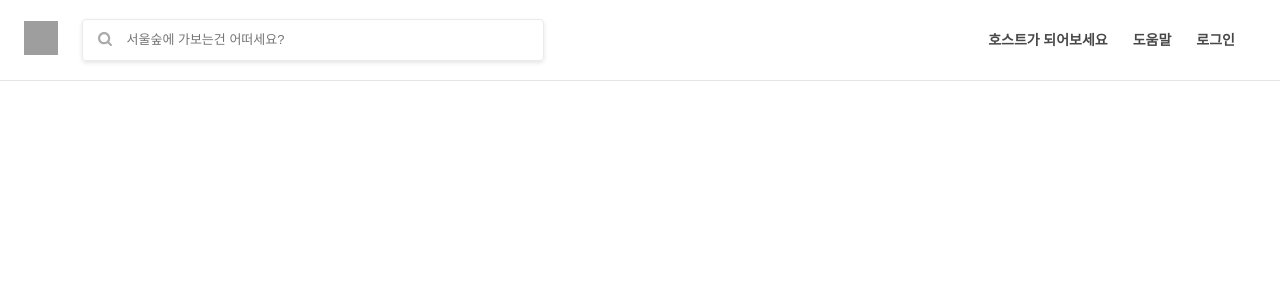
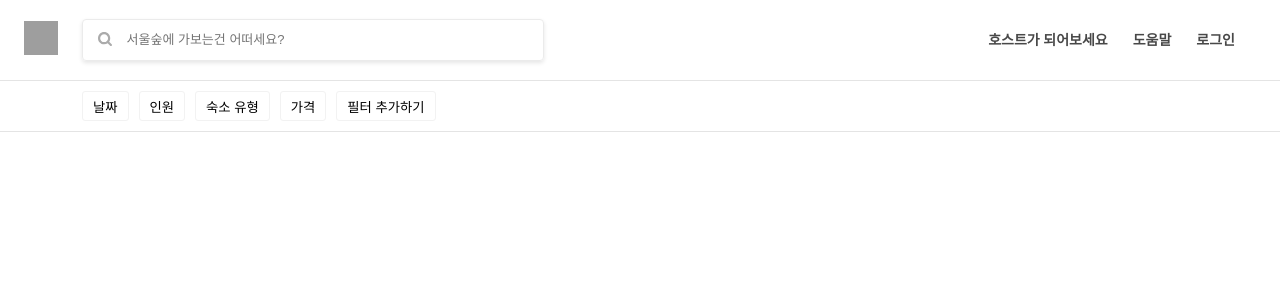
Before and after one commit to hzoou/membership_airbnb, a React (Create React App) app in the folder client/: page / in a window 1280 px wide. Shown: the top 300 px of the page. Built offline with nearby package versions, Linux system fonts and the light colour scheme; grey boxes are pictures that could not be loaded.

Commit message:
Add Filter Component UI
조건들을 필터링해주는 버튼 UI 구성

```diff
--- a/client/src/App.js
+++ b/client/src/App.js
@@ -1,11 +1,13 @@
 import React from 'react';
 import Header from "./components/Header";
+import Filter from "./components/Filter";
 import './App.css';
 
 const App = () => {
   return (
     <div className="App">
         <Header />
+        <Filter />
     </div>
   );
 };
--- /dev/null
+++ b/client/src/components/Filter.js
@@ -0,0 +1,38 @@
+import React from 'react';
+import styled from 'styled-components';
+
+const FilterDiv = styled.div`
+    height: 50px;
+    display: flex;
+    padding: 0 72px;
+    border-bottom: 1px solid #e4e4e4;
+`;
+
+const FilterBar = styled.button`
+    height: 30px;
+    padding: 0 10px;
+    margin: auto 0 auto 10px;
+    background: white;
+    border: 1px solid #F2F2F2;
+    border-radius: 3px;
+    cursor: pointer;
+    outline: none;
+
+    &:hover {
+        background: #F2F2F2;
+    }
+`;
+
+const Filter = () => {
+    return (
+        <FilterDiv>
+            <FilterBar>날짜</FilterBar>
+            <FilterBar>인원</FilterBar>
+            <FilterBar>숙소 유형</FilterBar>
+            <FilterBar>가격</FilterBar>
+            <FilterBar>필터 추가하기</FilterBar>
+        </FilterDiv>
+    )
+};
+
+export default Filter;
```
